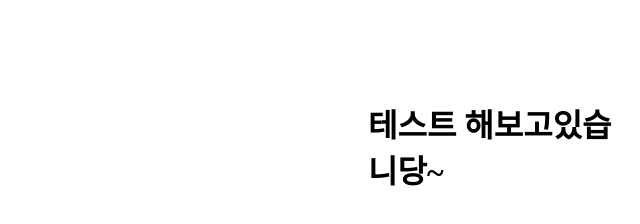
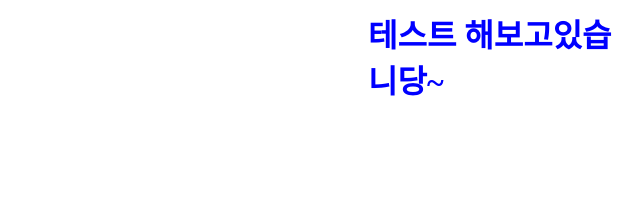
Before and after one commit to jjackjjack2/project, a plain HTML site: page index.html in a window 1280 px wide. Shown: the whole page, without its empty margins (640-1280 px from the left). Drawn offline with Linux system fonts and the light colour scheme.

Commit message:
Update index.html

```diff
--- a/index.html
+++ b/index.html
@@ -4,6 +4,6 @@
     <title>쨱쨱이의 홈페이지</title>
   </head>
   <body>
-    <h1 style="margin:100px 1px 1px 1000px;">테스트 해보고있습니당~<h1>
+    <h1 style="margin:10px 1px 1px 1000px; color:blue;">테스트 해보고있습니당~<h1>
   </body>
 </html>
```
